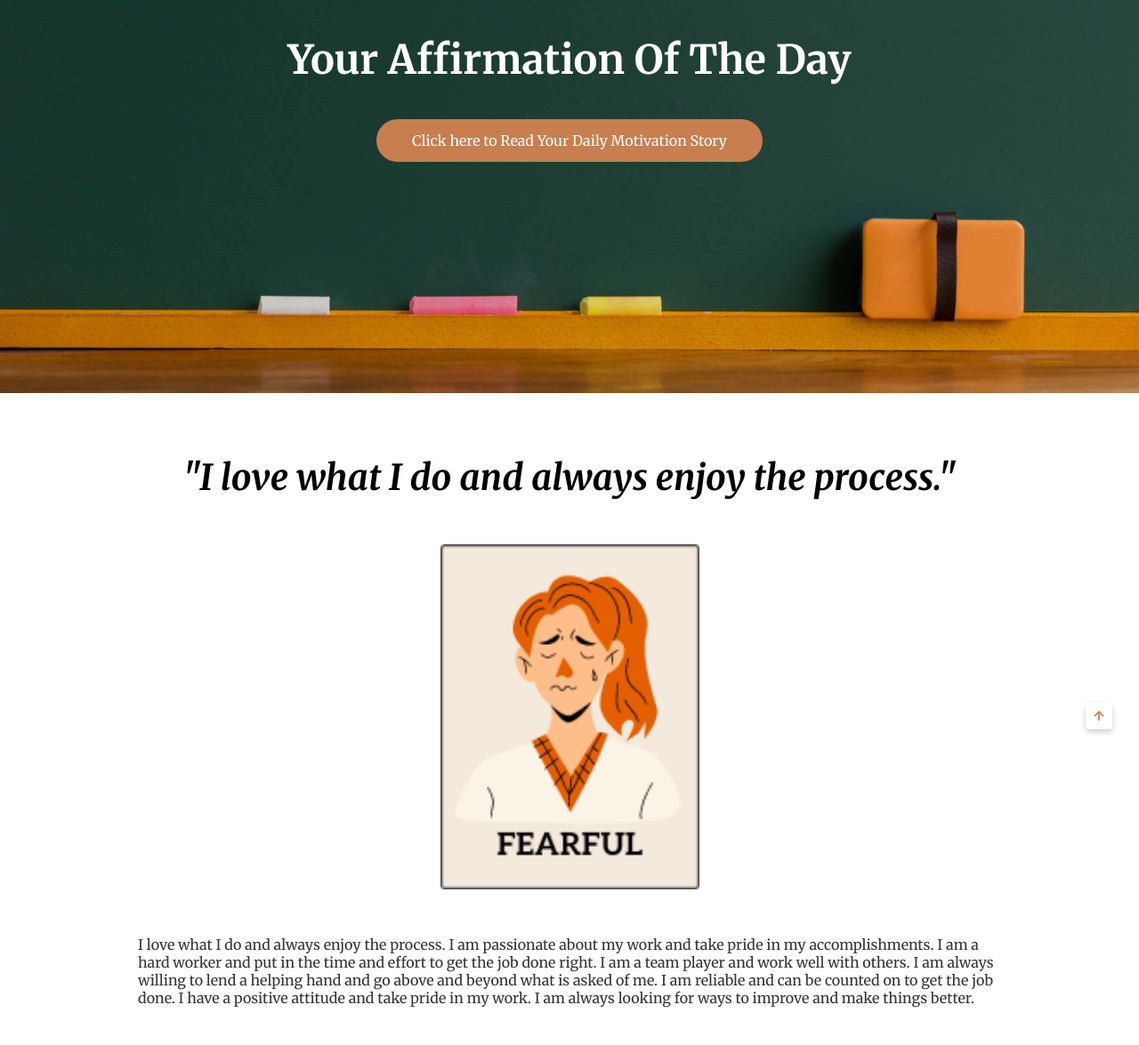
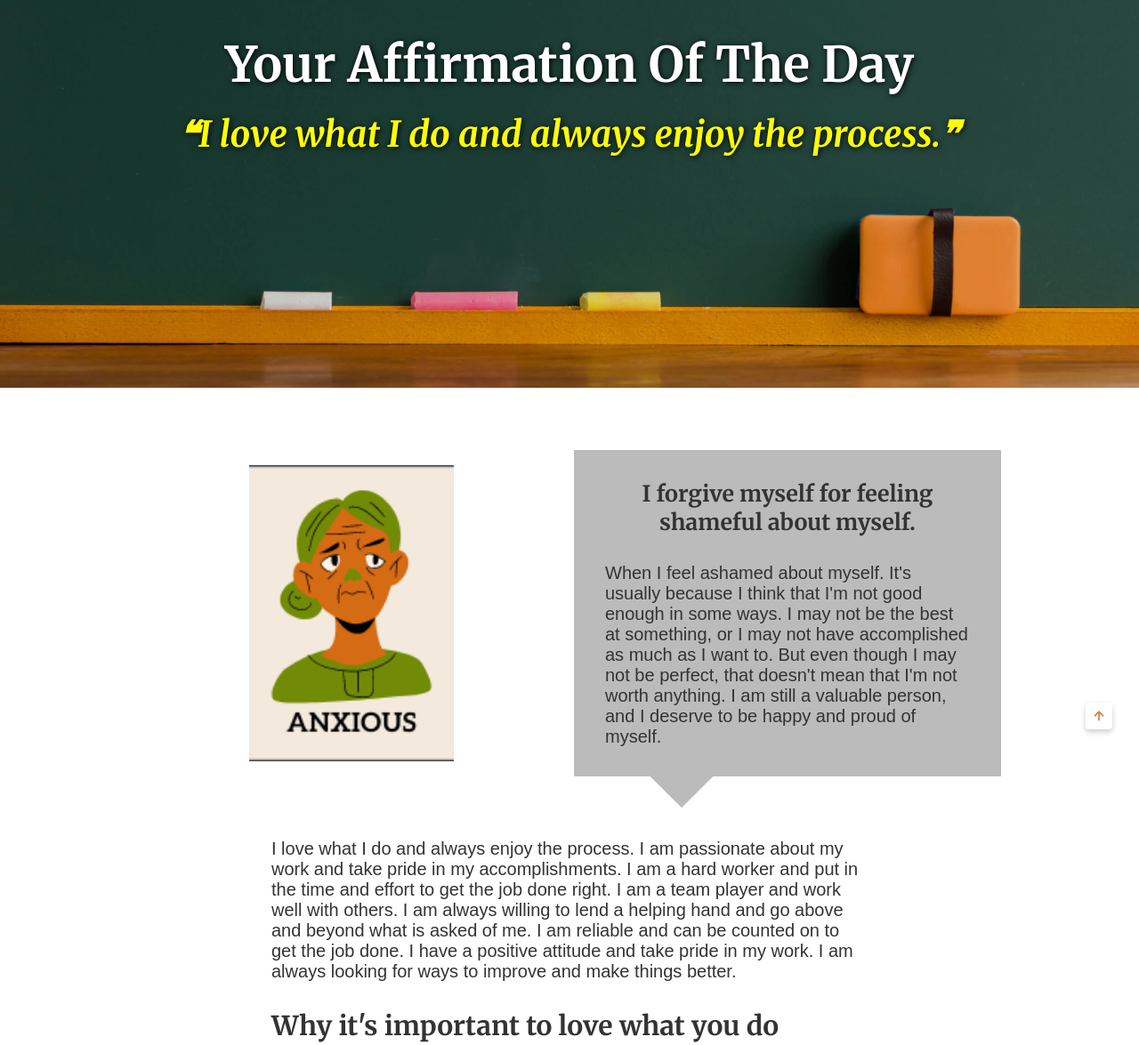
Before and after one commit to angelocdz/ffirms-static, a website: page dist/affirmation.html in a window 1280 px wide. Shown: the part 220-1395 px from the top of the page at 89% size. Drawn offline with nearby package versions, Linux system fonts and the light colour scheme.

Commit message:
Add div with arrow in Affirmation page

```diff
--- a/dist/affirmation.html
+++ b/dist/affirmation.html
@@ -37,19 +37,26 @@
   </header>
 <!-- HERO -->
   <section class="hero section" id="hero">
-    <div class="hero__container container">
-      <h2 class="hero__title">Your Affirmation Of The Day</h2>
-      <a href="motivation.html" class="motivation-btn button">Click here to Read Your Daily Motivation Story</a>
+    <div class="hero__affir-container hero__container container">
+      <h2 class="hero__affir-hero hero__title">Your Affirmation Of The Day</h2>
+      <h1 class="hero__affir-title">❝I love what I do and always enjoy the process.❞</h2>
     </div>
   </section>
 <!-- Affirmation -->
   <main>
-    <article class="section affirmation">
-      <div class="container margin-b-3 flow">
-        <h1 class="affirmation-title">"I love what I do and always enjoy the process."</h1>
-        <figure class="affirmation-figure">
-          <img src="./images/c12.png" alt="Affirmation">
-        </figure>
+    <article class="affir section">
+      <div class="affir__h-container container">
+        <div class="affir__h-img-container">
+          <img class="affir__h-img" src="images/c10.png" alt="">
+        </div>
+        <div class="affir__h-div-arrow">
+          <div class="affir__h-txt-container">
+            <h2 class="affir__h-header center margin-b-3">I forgive myself for feeling shameful about myself.</h2>
+            <p class="affir__h-sub-header">When I feel ashamed about myself. It's usually because I think that I'm not good enough in some ways. I may not be the best at something, or I  may not have accomplished as much as I want to. But even though I may not be perfect, that doesn't mean that I'm not worth anything. I am still a valuable person, and I deserve to be happy and proud of myself.</p>
+          </div>
+        </div>
+      </div>
+      <div class="affir__txt-container container">
         <p>I love what I do and always enjoy the process. I am passionate about my work and take pride in my accomplishments. I am a hard worker and put in the time and effort to get the job done right. I am a team player and work well with others. I am always willing to lend a helping hand and go above and beyond what is asked of me. I am reliable and can be counted on to get the job done. I have a positive attitude and take pride in my work. I am always looking for ways to improve and make things better.</p>
         <h3>Why it's important to love what you do</h3>
         <p>It's important to love what you do because it gives you a sense of purpose and fulfillment. When you enjoy your work, it doesn't feel like work at all. You are more likely to be productive and motivated when you love what you do. It also helps to create a positive work environment and build strong relationships with colleagues.</p>
@@ -65,19 +72,6 @@
         <p>3. Don't be afraid to try something new. You never know what you might end up loving!</p>
         <p>4. Take the time to find a job that aligns with your interests. The more you enjoy your work, the more likely you are to be successful.</p>
         <p>5. Be positive and take pride in your work. When you love what you do, it will show in your work.</p>
-      </div>
-      <div class="affirmation-bottom container">
-        <div class="text-center">
-          <div class="margin-b-3">
-            <h2>SUBHEADING TITLE</h2>
-            <p>We appreciate your trust greatly.</p>
-          </div>
-          <div class="margin-b-3"><a href="motivation.html" class="blog-btn button">Click here to Read Your Daily Motivation Story</a></div>
-          <div><a href="index.html" class="blog-btn button">Choose Affirmation Again</a></div>
-        </div>
-        <div class="affirmation-bottom-img">
-          <img src="images/c10.png" alt="" class="about-img">
-        </div>
       </div>
     </article>
   </main>
--- a/dist/css/style.css
+++ b/dist/css/style.css
@@ -324,12 +324,27 @@ img {
 }
 
 /* AFFIRMATION */
+.hero__affir-container {
+  row-gap: 2rem;
+}
+
+.hero__affir-hero {
+  font-size: 5.5rem;
+  font-weight: bold;
+  text-shadow: 1px 1px 6px #000;
+}
+
+.hero__affir-title {
+  font-size: 4rem;
+  font-weight: bold;
+  color: #FFFF00;
+  font-style: italic;
+  text-shadow: 1px 1px 6px #000;
+}
+
 .affirmation-title {
-  color: black;
-  font-size: 4rem;
   margin-bottom: 5rem;
   text-align: center;
-  font-style: italic
 }
 
 .affirmation-figure {
@@ -344,18 +359,66 @@ img {
   color: red;
 }
 
-.affirmation-bottom {
+.affir__h-container {
   display: grid;
   grid-template-columns: repeat(2,1fr);
-  column-gap: 7rem;
+  column-gap: 1rem;
   align-items: center;
-  padding: 0 5rem;
 }
 
-.affirmation-bottom-img {
+.affir__h-img-container {
+  max-width: 230px;
+  height: 333px;
+  margin: 0 auto;
+}
+
+.affir__h-div-arrow {
+  background: #bbb;
+  padding: 3.3rem 3.5rem;
   position: relative;
-  max-width: 400px;
-  height: 450px;
+  z-index: 11;
+}
+
+.affir__h-div-arrow::after {
+  position: absolute;
+  width: 50px;
+  height: 50px;
+  top: 100%;
+  left: 20%;
+  content: '';
+  transform: rotate(45deg);
+  margin-top: -25px;
+  background: #bbb;
+  z-index: 10;
+  overflow: hidden;
+}
+
+.affir__h-txt-container {
+}
+
+.affir__h-header {
+  font-size: 2.5rem;
+}
+
+.affir__h-sub-header {
+  font-family: Arial, sans-serif;
+  font-size: 2rem;
+}
+
+.affir__txt-container {
+  padding: 5rem 18rem;
+}
+
+.affir__txt-container p {
+  font-family: Arial, sans-serif;
+  font-size: 2rem;
+  margin-top: 1em;
+}
+
+.affir__txt-container h3 {
+  font-size: 3rem;
+  font-weight: bold;
+  margin-top: 1em;
 }
 
 /* BLOG */
@@ -649,7 +712,7 @@ img {
   }
 
   /* AFFIRMATION */
-  .affirmation-bottom {
+  .affir__h-container {
     grid-template-columns: 1fr;
     row-gap: 3rem;
     justify-items: center;
```
